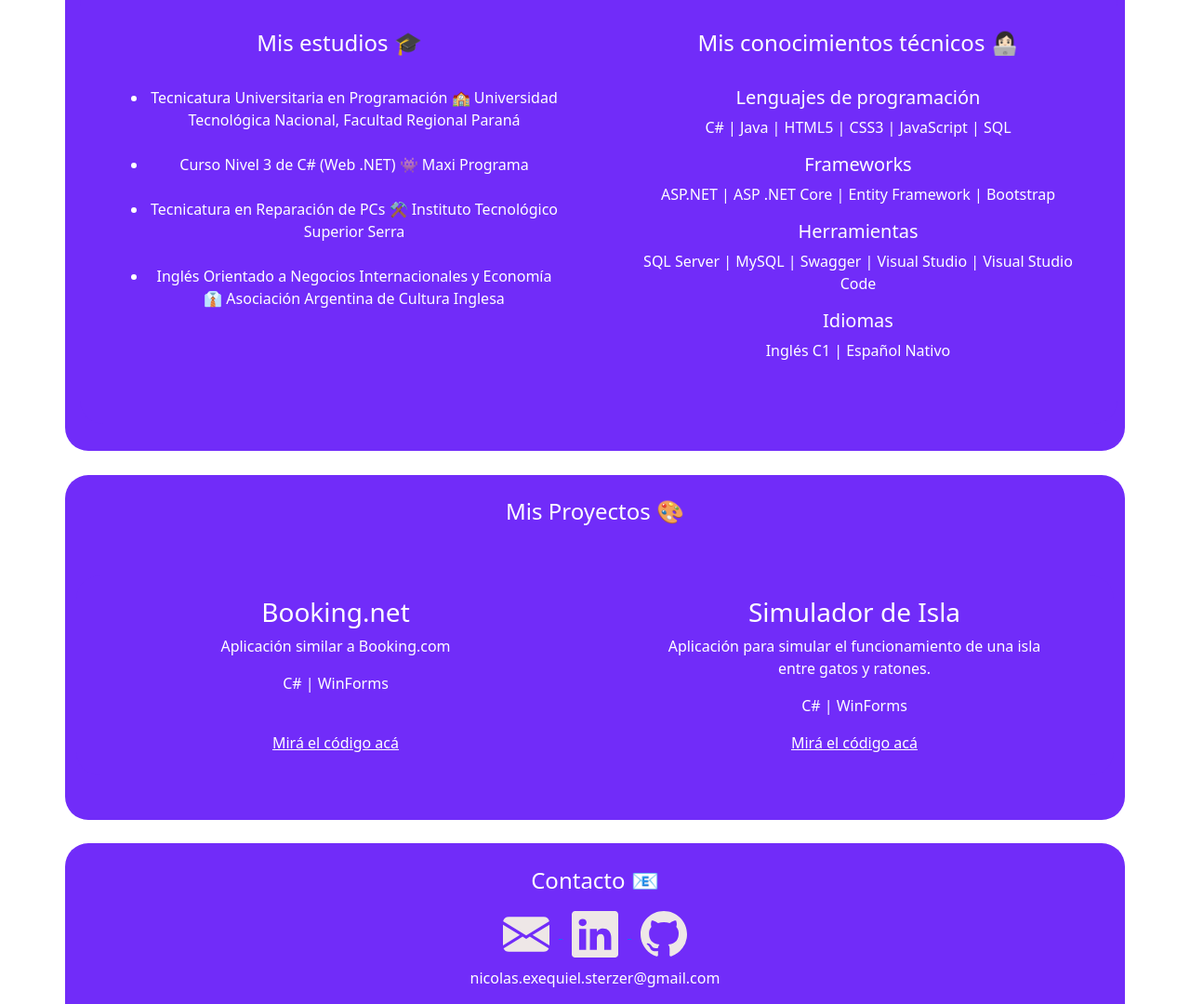
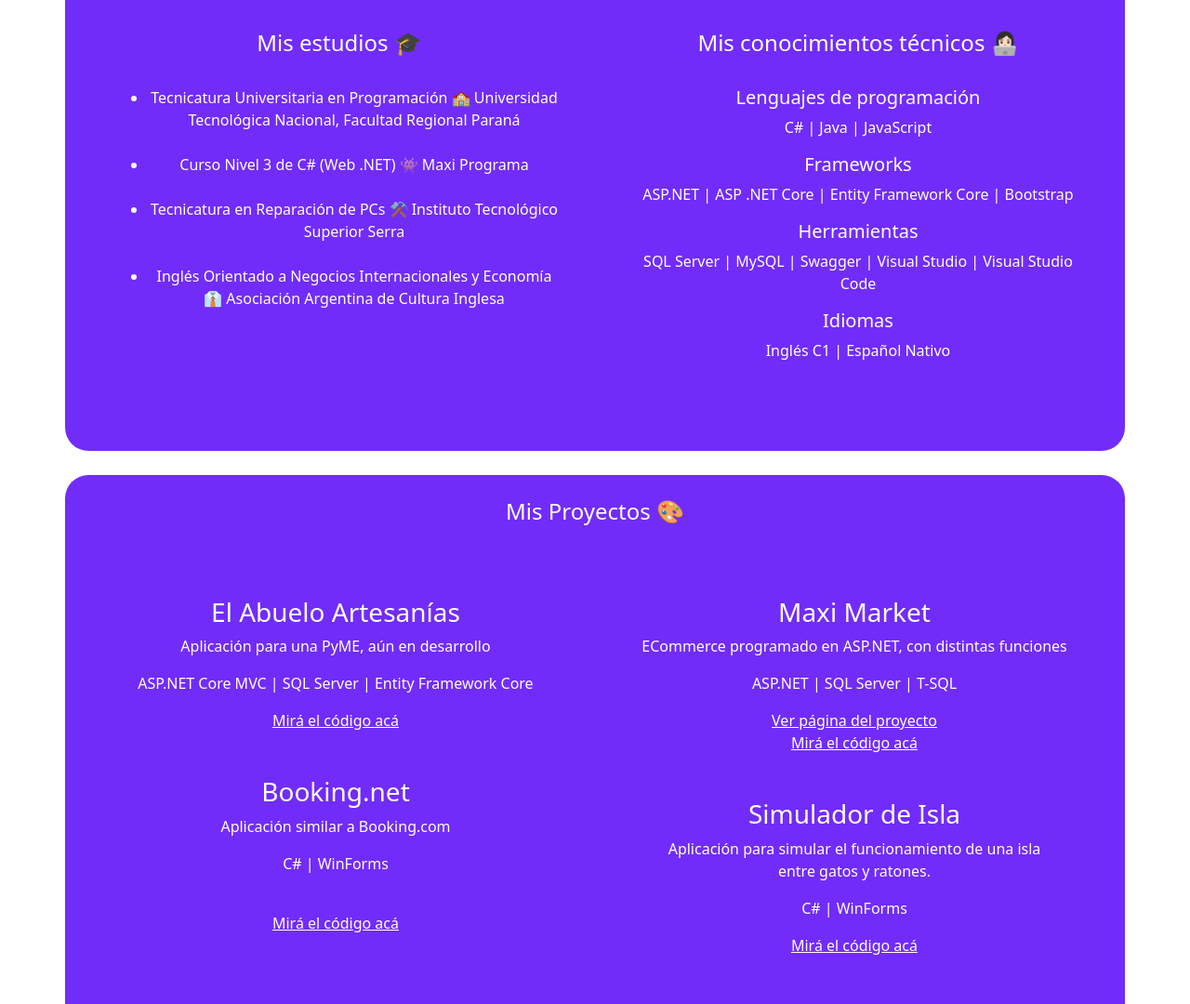
Before and after one commit to nicosterzer/Portfolio, a plain HTML site: page index.html in a window 1280 px wide. Shown: the part 769-1849 px from the top of the page at 93% size. Drawn offline with nearby package versions, Linux system fonts and the light colour scheme; a web font is replaced by a local one.

Commit message:
Updated projects section

```diff
--- a/index.html
+++ b/index.html
@@ -47,7 +47,7 @@
                     <div class="content">
                         <h2>Acerca de mí 💻 </h2>
                         <p>
-                            Hola! Soy Nicolás, 👋🏻 tengo 21 años y vivo en Paraná, Argentina. Estudio la Tecnicatura
+                            Hola! Soy Nicolás, 👋🏻 tengo 22 años y vivo en Paraná, Argentina. Estudio Tecnicatura
                             Universitaria en Programación en la Universidad Tecnológica Nacional, Facultad Regional
                             Paraná.
                             Estoy en el último año de la carrera. Anteriormente, trabajé durante un verano en un taller
@@ -89,9 +89,9 @@
                         <h4> Mis conocimientos técnicos 👩🏻‍💻 </h4>
                         <br>
                         <h5> Lenguajes de programación </h5>
-                        <p> C# | Java | HTML5 | CSS3 | JavaScript | SQL </p>
+                        <p> C# | Java | JavaScript </p>
                         <h5> Frameworks </h5>
-                        <p> ASP.NET | ASP .NET Core | Entity Framework | Bootstrap </p>
+                        <p> ASP.NET | ASP .NET Core | Entity Framework Core | Bootstrap </p>
                         <h5> Herramientas </h5>
                         <p> SQL Server | MySQL | Swagger | Visual Studio | Visual Studio Code </p>
                         </p>
@@ -110,17 +110,34 @@
         <div>
             <div class="container">
                 <div class="row">
+
                     <div class="col">
+                        <div class="mb-5">
+                            <h3> El Abuelo Artesanías </h3>
+                            <p> Aplicación para una PyME, aún en desarrollo </p>
+                            <p> ASP.NET Core MVC | SQL Server | Entity Framework Core </p>
+                            <a target="_blank" id="code" href="https://github.com/nicosterzer/ElAbueloArtesanias"> Mirá el
+                                código acá </a>
+                        </div>
+                        <div class="mb-5">
                             <h3> Booking.net </h3>
                             <p> Aplicación similar a Booking.com </p>
                             <p> C# | WinForms </p>
                             <br>
-                        <a target="_blank" id="code" href="https://github.com/nicosterzer/EmpresaDeReservas"> Mirá el
+                            <a target="_blank" id="code" href="https://github.com/nicosterzer/EmpresaDeReservas"> Mirá el código acá </a>
+                        </div>
+                    </div>
+
+                    <div class="col">
+                        <div class="mb-5">
+                            <h3> Maxi Market </h3>
+                            <p> ECommerce programado en ASP.NET, con distintas funciones </p>
+                            <p> ASP.NET | SQL Server | T-SQL </p>
+                            <a target="_blank" id="code" href="http://maxi-market.somee.com/"> Ver página del proyecto </a> <br>
+                            <a target="_blank" id="code" href="https://github.com/nicosterzer/tp-final-nivel3-sterzer-nicolas"> Mirá el
                             código acá </a>
-
-
                         </div>
-                    <div class="col">
+                        <div class="mb-5">
                             <h3> Simulador de Isla </h3>
                             <p> Aplicación para simular el funcionamiento de una isla <br> entre gatos y ratones. </p>
                             <p> C# | WinForms </p>
@@ -128,6 +145,8 @@
                                 Mirá el
                                 código acá</a>
                         </div>
+                    </div>
+
                 </div>
             </div>
 
```
Lines whose indentation alone changed are shown as unchanged.
